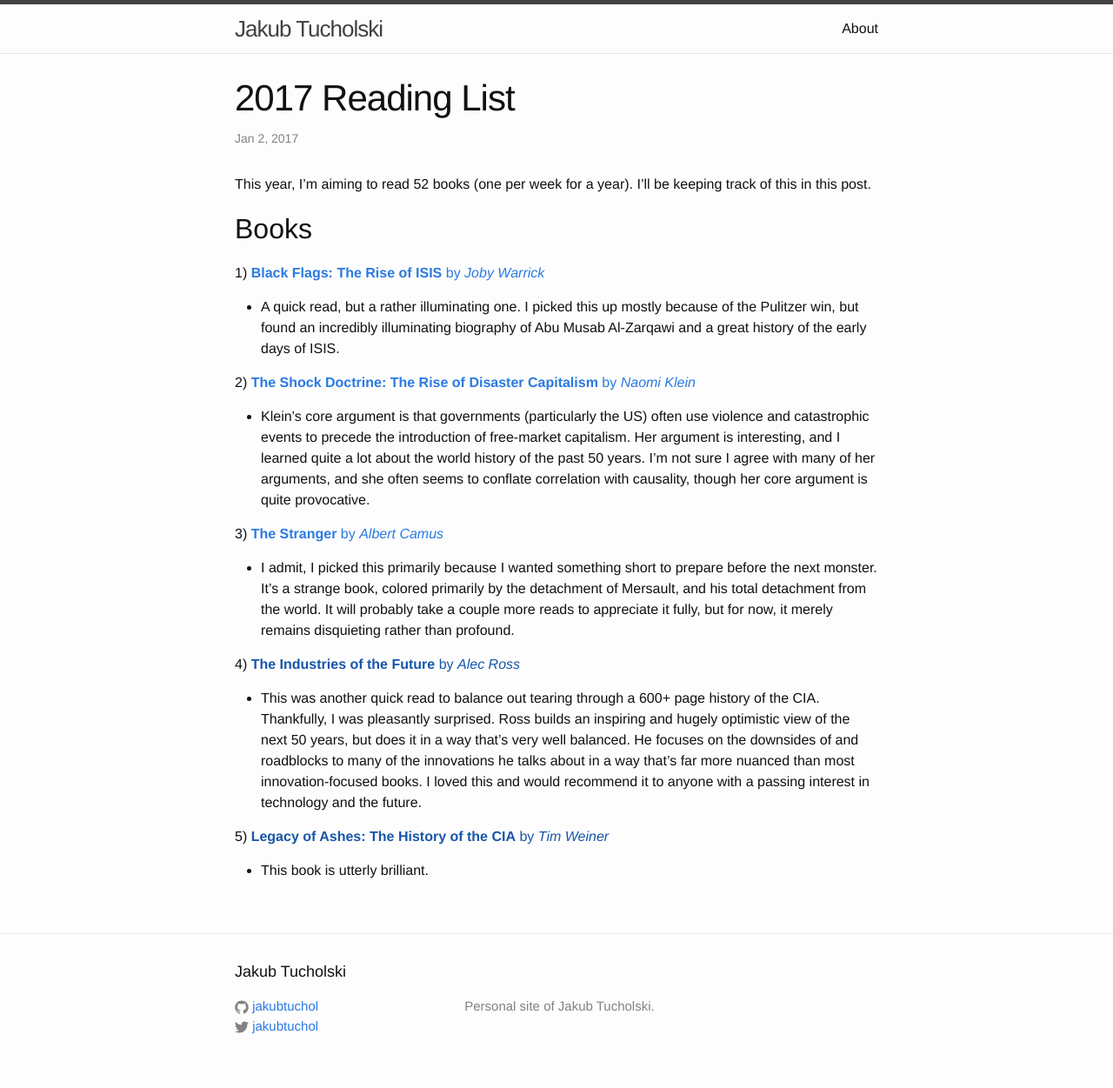
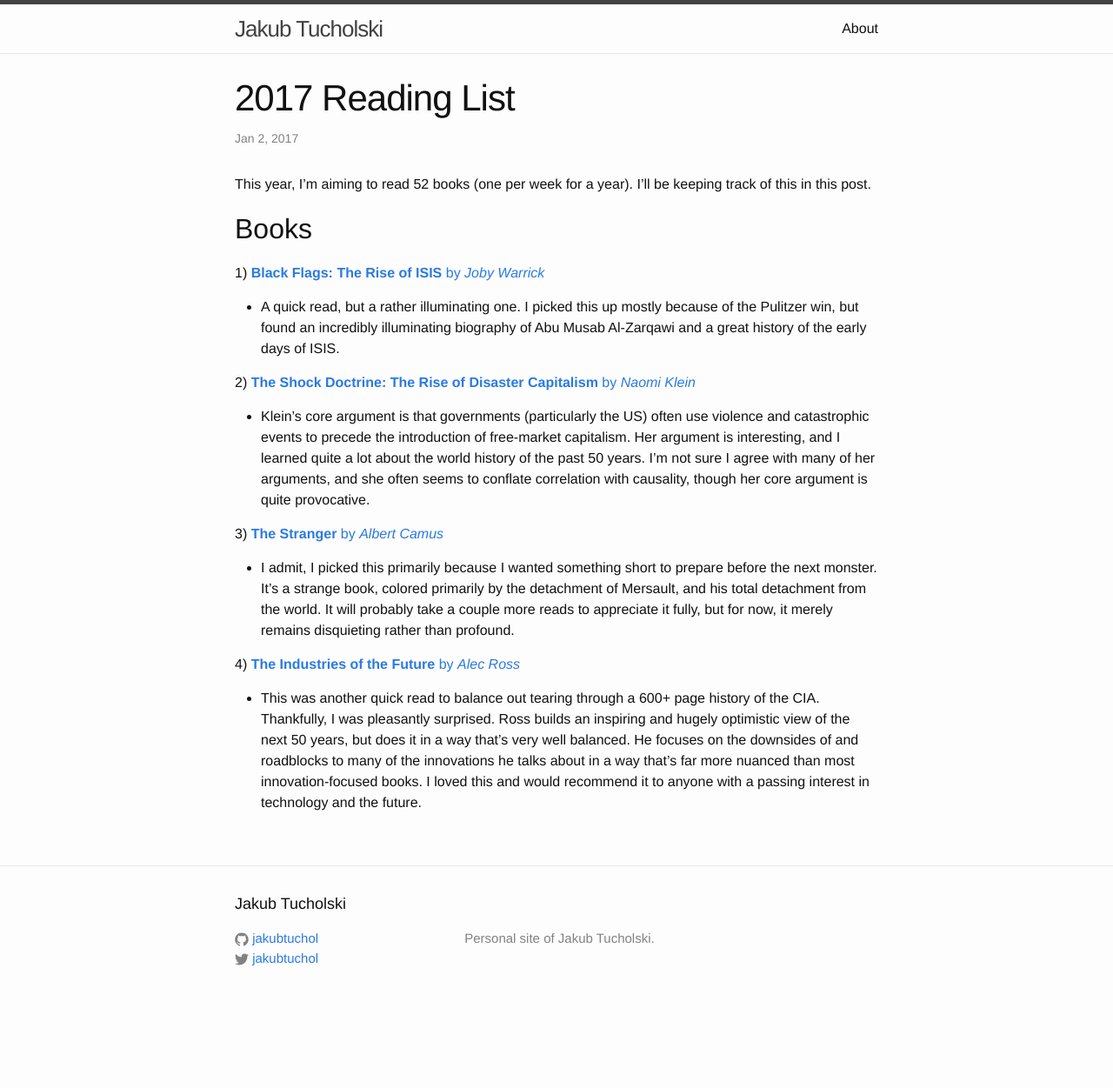
Before and after one commit to jakubtuchol/jakubtuchol.github.io, a Jekyll site: the page built from _posts/2017-01-02-yearly-reading-list.markdown, in a window 1280 px wide. Shown: the whole page at 87% size. Built offline with Jekyll 4.4.1, drawn with Linux system fonts in a browser that asks for light colours; after the commit the page ends 1173 px from its top, so only the background shows below that.

Commit message:
adding industries of the future link

```diff
--- a/_posts/2017-01-02-yearly-reading-list.markdown
+++ b/_posts/2017-01-02-yearly-reading-list.markdown
@@ -21,13 +21,9 @@ This year, I'm aiming to read 52 books (one per week for a year). I'll be keepin
 
 * I admit, I picked this primarily because I wanted something short to prepare before the next monster. It's a strange book, colored primarily by the detachment of Mersault, and his total detachment from the world. It will probably take a couple more reads to appreciate it fully, but for now, it merely remains disquieting rather than profound.
 
-4) [**The Industries of the Future** by *Alec Ross*]()
+4) [**The Industries of the Future** by *Alec Ross*](https://www.amazon.com/Industries-Future-Alec-Ross/dp/1476753652)
 
 * This was another quick read to balance out tearing through a 600+ page history of the CIA. Thankfully, I was pleasantly surprised. Ross builds an inspiring and hugely optimistic view of the next 50 years, but does it in a way that's very well balanced. He focuses on the downsides of and roadblocks to many of the innovations he talks about in a way that's far more nuanced than most innovation-focused books. I loved this and would recommend it to anyone with a passing interest in technology and the future.
-
-5) [**Legacy of Ashes: The History of the CIA** by *Tim Weiner*]()
-
-* This book is utterly brilliant.
 
 [jekyll]:      http://jekyllrb.com
 [jekyll-gh]:   https://github.com/jekyll/jekyll
```
